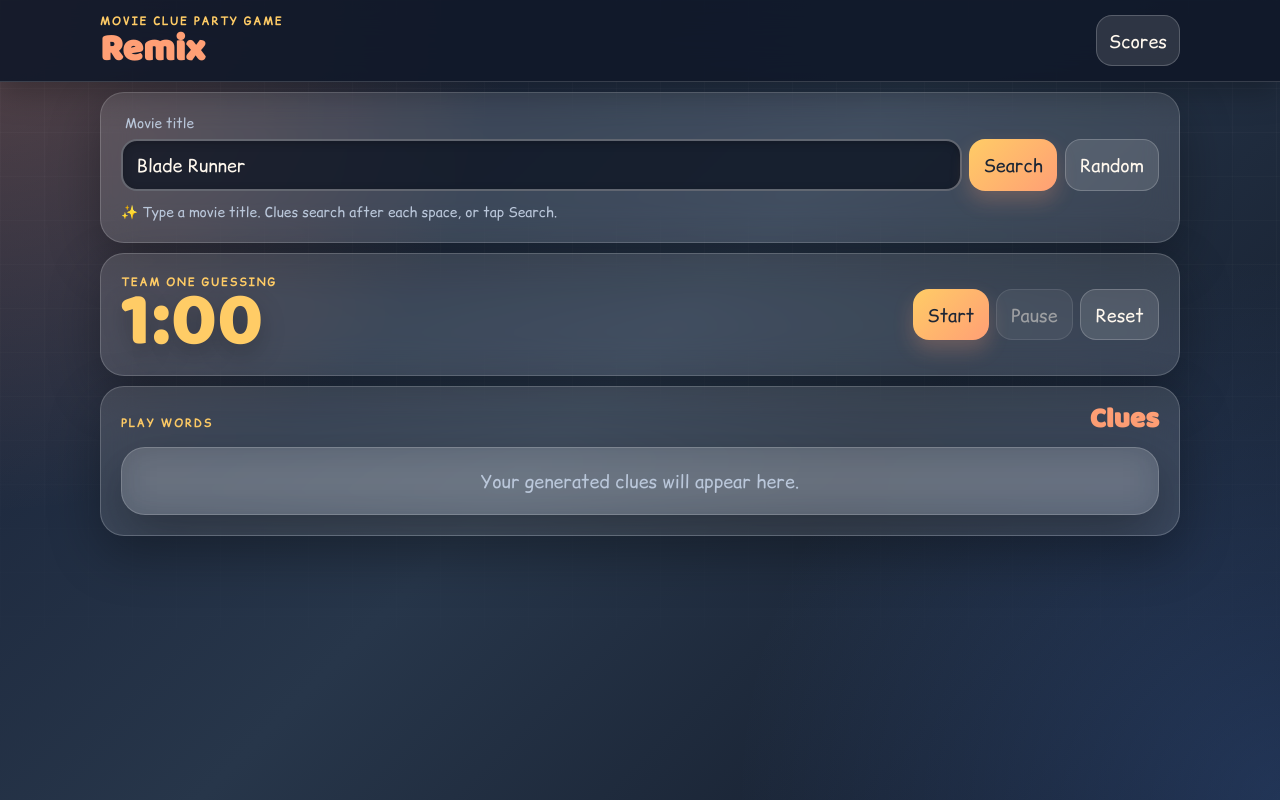
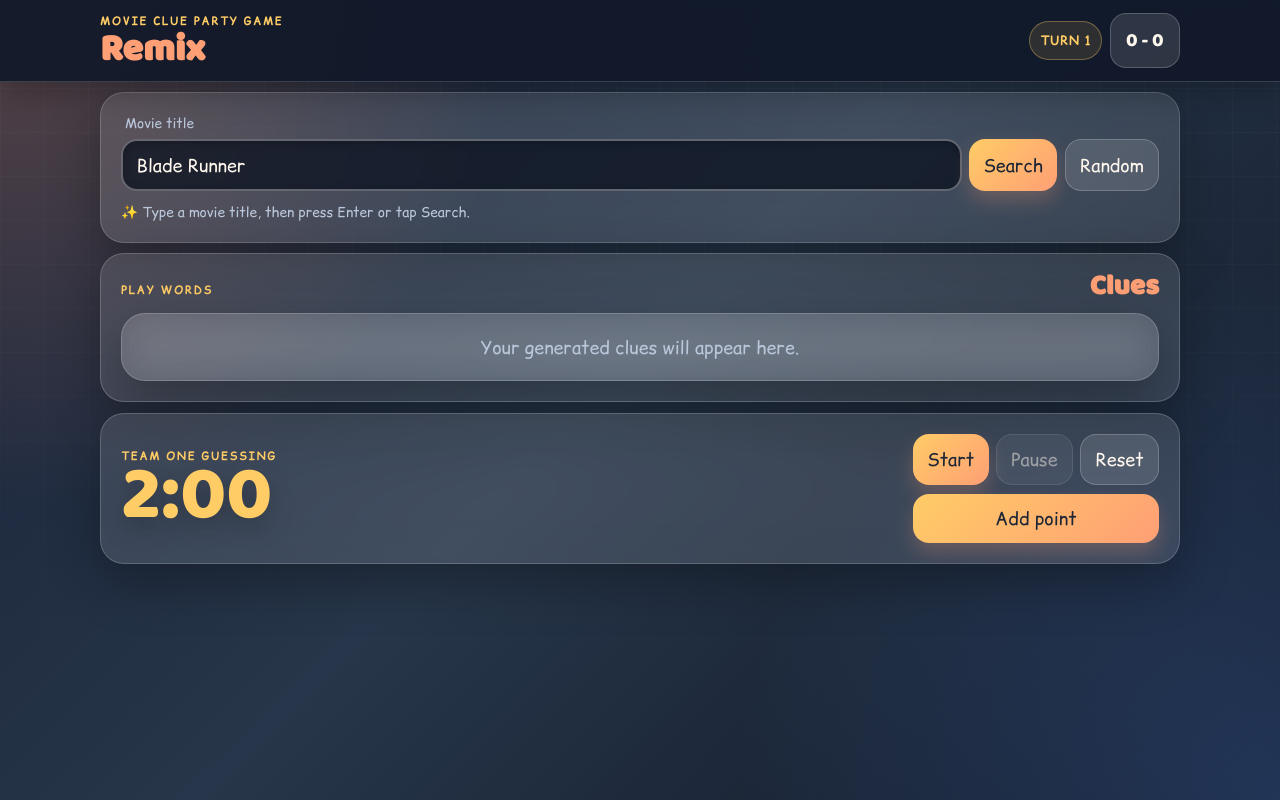
Before and after one commit to AshhadS/MovieGame, a React (Vite) app: page / in a window 1280 px wide. Built offline with nearby package versions, Linux system fonts and the light colour scheme.

Commit message:
Refine scoring and timer game flow

```diff
--- a/src/App.css
+++ b/src/App.css
@@ -144,6 +144,28 @@ button:disabled {
   font-size: 1.85rem;
 }
 
+.top-status {
+  display: flex;
+  align-items: center;
+  justify-content: flex-end;
+  gap: 0.45rem;
+}
+
+.turn-pill {
+  display: inline-flex;
+  align-items: center;
+  min-height: 2.4rem;
+  padding: 0.35rem 0.65rem;
+  border: 1px solid rgba(255, 204, 102, 0.34);
+  border-radius: 999px;
+  color: var(--accent-strong);
+  background: rgba(255, 204, 102, 0.12);
+  font-size: 0.78rem;
+  font-weight: 700;
+  letter-spacing: 0.08em;
+  text-transform: uppercase;
+}
+
 .hero-card,
 .clues-panel,
 .timer-card,
@@ -228,7 +250,18 @@ button:disabled {
   justify-content: flex-end;
 }
 
-.clues-panel {
+.timer-controls {
+  display: grid;
+  gap: 0.55rem;
+  justify-items: end;
+}
+
+.add-point-button {
+  width: 100%;
+}
+
+.clues-panel,
+.timer-card {
   margin-top: 0.65rem;
 }
 
@@ -354,6 +387,12 @@ button:disabled {
   padding-inline: 0.75rem;
 }
 
+.score-toggle {
+  min-width: 4.4rem;
+  font-family: Baloo, ComicRelief, system-ui, sans-serif;
+  font-size: 1.2rem;
+}
+
 @media (max-width: 430px) {
   .input-row {
     grid-template-columns: 1fr 1fr;
@@ -372,8 +411,13 @@ button:disabled {
     justify-content: stretch;
   }
 
-  .timer-actions button {
+  .timer-actions button,
+  .add-point-button {
     flex: 1 1 auto;
+  }
+
+  .timer-controls {
+    justify-items: stretch;
   }
 }
 
--- a/src/Components/main.jsx
+++ b/src/Components/main.jsx
@@ -21,6 +21,35 @@ const MOVIE_TITLES = [
   'Ratatouille',
   'No Country for Old Men',
   'The Dark Knight',
+  'Oppenheimer',
+  'Barbie',
+  'Dune Part Two',
+  'Inside Out 2',
+  'Deadpool and Wolverine',
+  'Wicked',
+  'The Substance',
+  'Anora',
+  'Challengers',
+  'Godzilla Minus One',
+  'Past Lives',
+  'Poor Things',
+  'The Holdovers',
+  'Killers of the Flower Moon',
+  'Top Gun Maverick',
+  'Spider Man Across the Spider Verse',
+  'Avatar The Way of Water',
+  'The Batman',
+  'A Quiet Place Day One',
+  'Kingdom of the Planet of the Apes',
+  'Furiosa A Mad Max Saga',
+  'The Fall Guy',
+  'Civil War',
+  'Longlegs',
+  'The Wild Robot',
+  'Flow',
+  'Conclave',
+  'Nosferatu',
+  'Alien Romulus',
 ];
 
 class Main extends Component {
@@ -31,14 +60,14 @@ class Main extends Component {
       synonyms: [],
       synonyms_count: 5,
       isLoading: false,
-      statusMessage: 'Type a movie title. Clues search after each space, or tap Search.',
+      statusMessage: 'Type a movie title, then press Enter or tap Search.',
       teams: [
         { name: 'Team One', score: 0 },
         { name: 'Team Two', score: 0 },
       ],
       activeTeam: 0,
-      roundSeconds: 60,
-      secondsRemaining: 60,
+      roundSeconds: 120,
+      secondsRemaining: 120,
       isTimerRunning: false,
       isScorePopupOpen: false,
       skip_words: [
@@ -92,19 +121,16 @@ class Main extends Component {
     })
   }
 
-  input_blur=()=> {
-    this.generateSynonyms();
+  input_change=(e)=> {
+    const nextMovieName = e.target.value;
+    this.setState({movie_name: nextMovieName, synonyms: []})
   }
 
-  input_change=(e)=> {
-    const nextMovieName = e.target.value;
-    const shouldSearchOnSpace = /\s$/.test(nextMovieName) && nextMovieName.trim().length > 0;
-
-    this.setState({movie_name: nextMovieName, synonyms: []}, () => {
-      if (shouldSearchOnSpace) {
-        this.generateSynonyms(nextMovieName);
-      }
-    })
+  input_key_down=(e)=> {
+    if (e.key === 'Enter') {
+      e.preventDefault();
+      this.generateSynonyms();
+    }
   }
 
   startTimer=()=> {
@@ -144,8 +170,9 @@ class Main extends Component {
     this.setState(({ activeTeam, teams }) => ({ activeTeam: (activeTeam + 1) % teams.length }));
   }
 
-  updateScore=(teamIndex, amount)=> {
-    this.setState(({ teams }) => ({
+  updateScore=(teamIndex, amount, closePopup = false)=> {
+    this.setState(({ teams, isScorePopupOpen }) => ({
+      isScorePopupOpen: closePopup ? false : isScorePopupOpen,
       teams: teams.map((team, index) => {
         if (index !== teamIndex) {
           return team;
@@ -156,21 +183,43 @@ class Main extends Component {
     }));
   }
 
-  resetScores=()=> {
-    this.setState(({ teams }) => ({
+  resetScores=(closePopup = false)=> {
+    this.setState(({ teams, isScorePopupOpen }) => ({
       activeTeam: 0,
+      isScorePopupOpen: closePopup ? false : isScorePopupOpen,
       teams: teams.map(team => ({ ...team, score: 0 }))
     }));
   }
 
-  passTurn=()=> {
-    this.switchTeam();
-    this.resetTimer();
+  passTurn=(closePopup = false)=> {
+    if (this.timerId) {
+      window.clearInterval(this.timerId);
+      this.timerId = null;
+    }
+
+    this.setState(({ activeTeam, teams, roundSeconds, isScorePopupOpen }) => ({
+      activeTeam: (activeTeam + 1) % teams.length,
+      secondsRemaining: roundSeconds,
+      isTimerRunning: false,
+      isScorePopupOpen: closePopup ? false : isScorePopupOpen,
+    }));
   }
 
-  awardPoint=()=> {
-    this.updateScore(this.state.activeTeam, 1);
-    this.passTurn();
+  awardPoint=(closePopup = false)=> {
+    if (this.timerId) {
+      window.clearInterval(this.timerId);
+      this.timerId = null;
+    }
+
+    this.setState(({ activeTeam, teams, roundSeconds, isScorePopupOpen }) => ({
+      activeTeam: (activeTeam + 1) % teams.length,
+      secondsRemaining: roundSeconds,
+      isTimerRunning: false,
+      isScorePopupOpen: closePopup ? false : isScorePopupOpen,
+      teams: teams.map((team, index) => (
+        index === activeTeam ? { ...team, score: team.score + 1 } : team
+      )),
+    }));
   }
 
   openScorePopup=()=> {
@@ -205,15 +254,15 @@ class Main extends Component {
             <h2>{team.name}</h2>
             <p className="score">{team.score}</p>
             <div className="score-actions">
-              <button type="button" className="secondary-button" onClick={() => this.updateScore(index, -1)}>-</button>
-              <button type="button" className="secondary-button" onClick={() => this.updateScore(index, 1)}>+</button>
+              <button type="button" className="secondary-button" onClick={() => this.updateScore(index, -1, true)}>-</button>
+              <button type="button" className="secondary-button" onClick={() => this.updateScore(index, 1, true)}>+</button>
             </div>
           </article>
         ))}
         <div className="round-actions score-round-actions">
-          <button type="button" onClick={this.awardPoint}>Correct + switch</button>
-          <button type="button" className="secondary-button" onClick={this.passTurn}>Pass turn</button>
-          <button type="button" className="secondary-button" onClick={this.resetScores}>Reset scores</button>
+          <button type="button" onClick={() => this.awardPoint(true)}>Add point</button>
+          <button type="button" className="secondary-button" onClick={() => this.passTurn(true)}>Skip</button>
+          <button type="button" className="secondary-button" onClick={() => this.resetScores(true)}>Reset scores</button>
         </div>
       </div>
     );
@@ -250,7 +299,10 @@ class Main extends Component {
             <p className="eyebrow">Movie clue party game</p>
             <h1 id="movie-name-heading">Remix</h1>
           </div>
-          <button type="button" className="secondary-button score-toggle" onClick={this.openScorePopup}>Scores</button>
+          <div className="top-status" aria-label="Game status">
+            <span className="turn-pill">Turn {activeTeam + 1}</span>
+            <button type="button" className="secondary-button score-toggle" onClick={this.openScorePopup}>{teams.map(team => team.score).join(' - ')}</button>
+          </div>
         </header>
 
         <section className="hero-card" aria-labelledby="movie-name-heading">
@@ -261,8 +313,8 @@ class Main extends Component {
                 id="movie-name"
                 name="movie_name"
                 value={this.state.movie_name}
-                onBlur={this.input_blur}
                 onChange={e => {this.input_change(e)}}
+                onKeyDown={this.input_key_down}
               />
               <button type="button" onClick={() => this.generateSynonyms()} disabled={isLoading}>Search</button>
               <button type="button" className="secondary-button" onClick={this.randomizeMovie}>Random</button>
@@ -272,24 +324,27 @@ class Main extends Component {
           <p className="subtitle" role="status">{isLoading ? '🎬 ' : '✨ '}{statusMessage}</p>
         </section>
 
-        <section className="timer-card compact-timer" aria-label="Round timer">
-          <div>
-            <p className="eyebrow">{teams[activeTeam].name} guessing</p>
-            <p className="timer-display" aria-live="polite">{this.formatTime()}</p>
-          </div>
-          <div className="timer-actions">
-            <button type="button" onClick={this.startTimer} disabled={isTimerRunning || secondsRemaining === 0}>Start</button>
-            <button type="button" className="secondary-button" onClick={this.stopTimer} disabled={!isTimerRunning}>Pause</button>
-            <button type="button" className="secondary-button" onClick={this.resetTimer}>Reset</button>
-          </div>
-        </section>
-
         <section className="clues-panel" aria-labelledby="clues-heading">
           <div className="section-heading">
             <p className="eyebrow">Play words</p>
             <h2 id="clues-heading">Clues</h2>
           </div>
           {syn_list ? <ul className="clue-list">{syn_list}</ul> : <p className="empty-state">Your generated clues will appear here.</p>}
+        </section>
+
+        <section className="timer-card compact-timer" aria-label="Round timer">
+          <div>
+            <p className="eyebrow">{teams[activeTeam].name} guessing</p>
+            <p className="timer-display" aria-live="polite">{this.formatTime()}</p>
+          </div>
+          <div className="timer-controls">
+            <div className="timer-actions">
+              <button type="button" onClick={this.startTimer} disabled={isTimerRunning || secondsRemaining === 0}>Start</button>
+              <button type="button" className="secondary-button" onClick={this.stopTimer} disabled={!isTimerRunning}>Pause</button>
+              <button type="button" className="secondary-button" onClick={this.resetTimer}>Reset</button>
+            </div>
+            <button type="button" className="add-point-button" onClick={() => this.awardPoint()}>Add point</button>
+          </div>
         </section>
 
         {isScorePopupOpen && (
```
